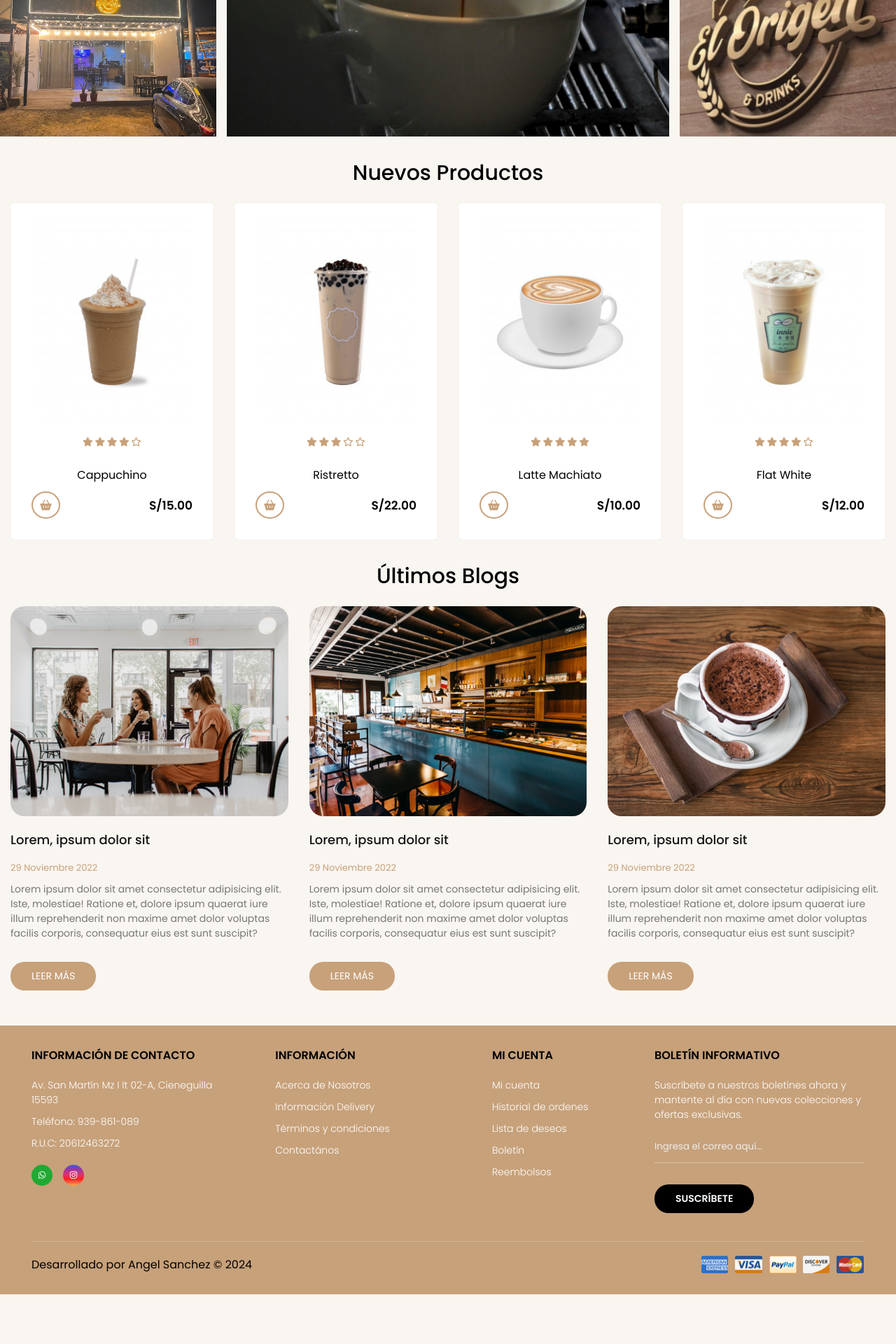
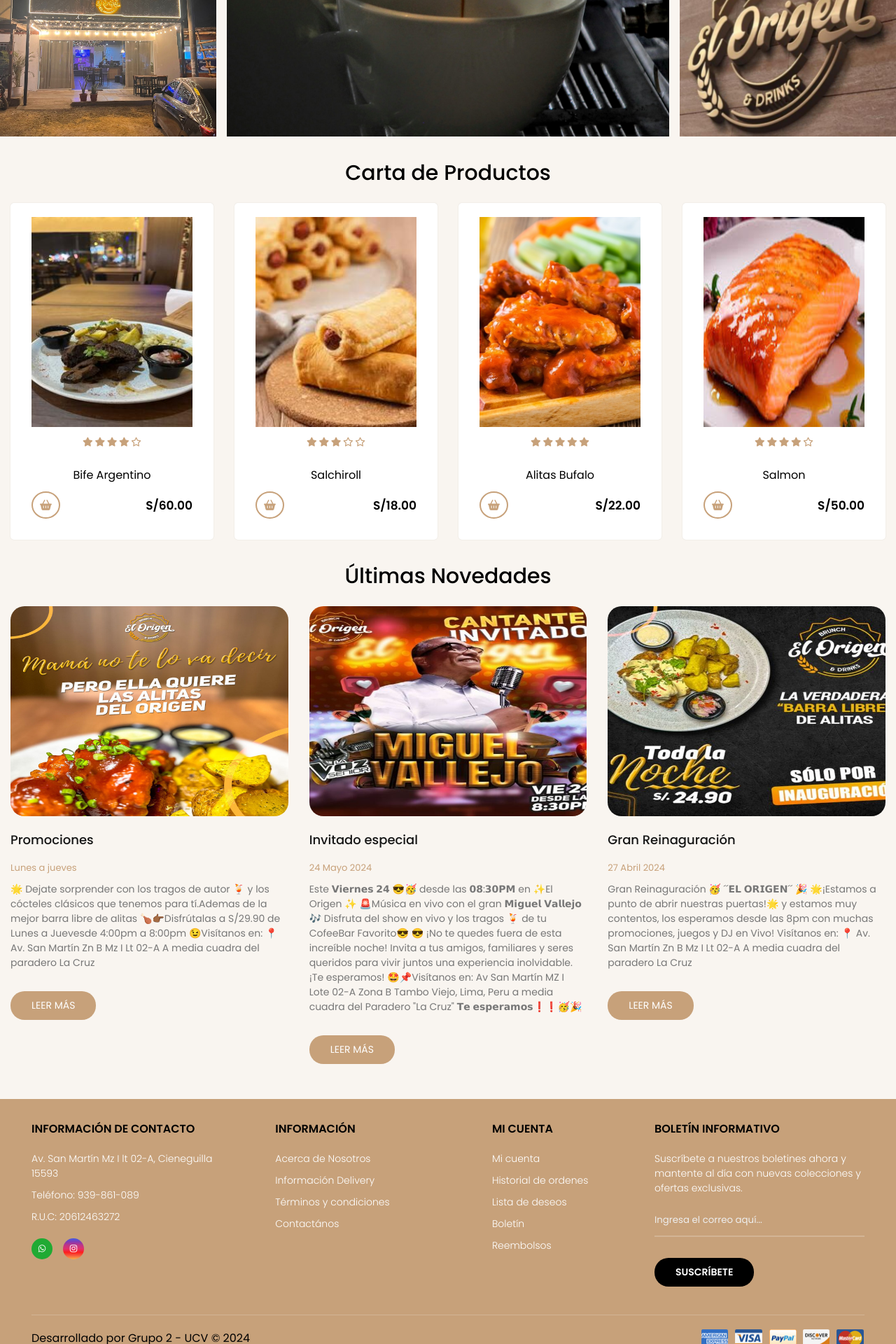
Before and after one commit to ang3lSm1th/proyecto_de_ingenieria_web, a PHP site: page / in a window 1280 px wide. Shown: the part 2280-4200 px from the top of the page at 70% size. Before the commit the page ends 4129 px from the top, so only its background shows below. Run offline with PHP 8.4, Linux system fonts and the light colour scheme; some libraries are stand-ins or nearby versions.

Commit message:
Actu botones y noticias

```diff
--- a/index.html
+++ b/index.html
@@ -42,18 +42,18 @@
 				<nav class="navbar container">
 					<i class="fa-solid fa-bars"></i>
 					<ul class="menu">
-						<li><a href="#">Inicio</a></li>
-						<li><a href="#">Visión y Misión</a></li>
-						<li><a href="#">Acerca de nosotros</a></li>
-						<li><a href="#">Carta De Productos</a></li>
-						<li><a href="#">Más</a></li>
+						<li><a href="#inicio">Inicio</a></li>
+						<li><a href="#categorias">Mejores Categorías</a></li>
+						<li><a href="#productos">Mejores productos</a></li>
+						<li><a href="#carta">Carta De Productos</a></li>
+						<li><a href="#blog">Más</a></li>
 					</ul>
 
 
 		</header>
 
 		<section class="banner">
-			<div class="content-banner">
+			<div class="content-banner" id = "inicio">
 				<p>Restobar</p>
 				<h2>100% Calidad <br />Platillos de primera</h2>
 				<a href="#">Comprar ahora</a>
@@ -76,7 +76,7 @@
 						<p>Platillos a precios accesibles</p>
 					</div>
 				</div>
-				<div class="card-feature">
+				<div class="card-feature" id = "categorias">
 					<i class="fa-solid fa-gift"></i>
 					<div class="feature-content">
 						<span>Promociones</span>
@@ -113,7 +113,7 @@
 			<section class="container top-products">
 				<h1 class="heading-1">Mejores Productos</h1>
 
-				<div class="container-options">
+				<div class="container-options" id = "productos">
 					<span class="active">Destacados</span>
 					<span>Más recientes</span>
 					<span>Mejores Vendidos</span>
@@ -277,13 +277,13 @@
 			</section>
 
 			<section class="container newproduct">
-				<h1 class="heading-1">Nuevos Productos</h1>
+				<h1 class="heading-1">Carta de Productos</h1>
 
-				<div class="container-products">
+				<div class="container-products" id = "carta">
 					<!-- Producto 1 -->
 					<div class="card-product">
 						<div class="container-img">
-							<img src="img/cafe-irish.jpg" alt="Cafe Irish" />
+							<img src="img/producto1.jpeg" alt="Cafe Irish" />
 
 							<div class="button-group">
 								<span>
@@ -305,18 +305,18 @@
 								<i class="fa-solid fa-star"></i>
 								<i class="fa-regular fa-star"></i>
 							</div>
-							<h3>Cappuchino</h3>
+							<h3>Bife Argentino</h3>
 							<span class="add-cart">
 								<i class="fa-solid fa-basket-shopping"></i>
 							</span>
-							<p class="price">S/15.00 </p>
+							<p class="price">S/60.00 </p>
 						</div>
 					</div>
 					<!-- Producto 2 -->
 					<div class="card-product">
 						<div class="container-img">
 							<img
-								src="img/cafe-ingles.jpg"
+								src="img/salchiroll.jpg"
 								alt="Cafe incafe-ingles.jpg"
 							/>
 
@@ -340,17 +340,17 @@
 								<i class="fa-regular fa-star"></i>
 								<i class="fa-regular fa-star"></i>
 							</div>
-							<h3>Ristretto</h3>
+							<h3>Salchiroll</h3>
 							<span class="add-cart">
 								<i class="fa-solid fa-basket-shopping"></i>
 							</span>
-							<p class="price">S/22.00 </p>
+							<p class="price">S/18.00 </p>
 						</div>
 					</div>
 					<!--  -->
 					<div class="card-product">
 						<div class="container-img">
-							<img src="img/cafe-viena.jpg" alt="Cafe Viena" />
+							<img src="img/alitasbufalo.jpg" alt="Cafe Viena" />
 
 							<div class="button-group">
 								<span>
@@ -372,17 +372,17 @@
 								<i class="fa-solid fa-star"></i>
 								<i class="fa-solid fa-star"></i>
 							</div>
-							<h3>Latte Machiato</h3>
+							<h3>Alitas Bufalo</h3>
 							<span class="add-cart">
 								<i class="fa-solid fa-basket-shopping"></i>
 							</span>
-							<p class="price">S/10.00 </p>
+							<p class="price">S/22.00 </p>
 						</div>
 					</div>
 					<!--  -->
 					<div class="card-product">
 						<div class="container-img">
-							<img src="img/cafe-liqueurs.jpg" alt="Cafe Liqueurs" />
+							<img src="img/salmon.jpg" alt="Cafe Liqueurs" />
 							<div class="button-group">
 								<span>
 									<i class="fa-regular fa-eye"></i>
@@ -403,23 +403,23 @@
 								<i class="fa-solid fa-star"></i>
 								<i class="fa-regular fa-star"></i>
 							</div>
-							<h3>Flat White</h3>
+							<h3>Salmon</h3>
 							<span class="add-cart">
 								<i class="fa-solid fa-basket-shopping"></i>
 							</span>
-							<p class="price">S/12.00</p>
+							<p class="price">S/50.00</p>
 						</div>
 					</div>
 				</div>
 			</section>
 
 			<section class="container blogs">
-				<h1 class="heading-1">Últimos Blogs</h1>
+				<h1 class="heading-1">Últimas Novedades</h1>
 
-				<div class="container-blogs">
+				<div class="container-blogs"  id="blog">
 					<div class="card-blog">
 						<div class="container-img">
-							<img src="img/blog-1.jpg" alt="Imagen Blog 1" />
+							<img src="img/ALITAS.NOVEDAD.jpg" alt="Imagen Blog 1" />
 							<div class="button-group-blog">
 								<span>
 									<i class="fa-solid fa-magnifying-glass"></i>
@@ -430,21 +430,22 @@
 							</div>
 						</div>
 						<div class="content-blog">
-							<h3>Lorem, ipsum dolor sit</h3>
-							<span>29 Noviembre 2022</span>
+							<h3>Promociones</h3>
+							<span>Lunes a jueves</span>
 							<p>
-								Lorem ipsum dolor sit amet consectetur adipisicing
-								elit. Iste, molestiae! Ratione et, dolore ipsum
-								quaerat iure illum reprehenderit non maxime amet dolor
-								voluptas facilis corporis, consequatur eius est sunt
-								suscipit?
+								🌟 Dejate sorprender con los tragos de autor 🍹 y
+								los cócteles clásicos que tenemos para tí.Ademas de la
+								mejor barra libre de alitas 🍗👉🏾Disfrútalas a S/29.90 de
+								Lunes a Juevesde 4:00pm a 8:00pm 😉Visítanos en: 📍
+								Av. San Martín Zn B Mz I Lt 02-A A media cuadra del
+								paradero La Cruz
 							</p>
 							<div class="btn-read-more">Leer más</div>
 						</div>
 					</div>
 					<div class="card-blog">
 						<div class="container-img">
-							<img src="img/blog-2.jpg" alt="Imagen Blog 2" />
+							<img src="img/invitado.jpg" alt="Imagen Blog 2" />
 							<div class="button-group-blog">
 								<span>
 									<i class="fa-solid fa-magnifying-glass"></i>
@@ -455,21 +456,24 @@
 							</div>
 						</div>
 						<div class="content-blog">
-							<h3>Lorem, ipsum dolor sit</h3>
-							<span>29 Noviembre 2022</span>
+							<h3>Invitado especial</h3>
+							<span>24 Mayo 2024</span>
 							<p>
-								Lorem ipsum dolor sit amet consectetur adipisicing
-								elit. Iste, molestiae! Ratione et, dolore ipsum
-								quaerat iure illum reprehenderit non maxime amet dolor
-								voluptas facilis corporis, consequatur eius est sunt
-								suscipit?
+								Este 𝗩𝗶𝗲𝗿𝗻𝗲𝘀 𝟮𝟰 😎🥳 desde las 𝟬𝟴:𝟯𝟬𝗣𝗠  en ✨El Origen ✨
+								🚨Música en vivo con el gran 𝗠𝗶𝗴𝘂𝗲𝗹 𝗩𝗮𝗹𝗹𝗲𝗷𝗼 🎶 Disfruta del
+								show en vivo y los tragos 🍹 de tu CofeeBar Favorito😎
+								😎 ¡No te quedes fuera de esta increíble noche! Invita a tus amigos,
+								familiares y seres queridos para vivir juntos una experiencia inolvidable.
+								¡Te esperamos! 🤩📌Visítanos en: Av San Martín MZ I Lote 02-A Zona B
+								Tambo Viejo, Lima, Peru a media cuadra del Paradero "La Cruz"
+								𝗧𝗲 𝗲𝘀𝗽𝗲𝗿𝗮𝗺𝗼𝘀❗❗🥳🎉
 							</p>
 							<div class="btn-read-more">Leer más</div>
 						</div>
 					</div>
 					<div class="card-blog">
 						<div class="container-img">
-							<img src="img/blog-3.jpg" alt="Imagen Blog 3" />
+							<img src="img/INAGURACION.jpg" alt="Imagen Blog 3" />
 							<div class="button-group-blog">
 								<span>
 									<i class="fa-solid fa-magnifying-glass"></i>
@@ -480,14 +484,16 @@
 							</div>
 						</div>
 						<div class="content-blog">
-							<h3>Lorem, ipsum dolor sit</h3>
-							<span>29 Noviembre 2022</span>
+							<h3>Gran Reinaguración</h3>
+							<span>27 Abril 2024</span>
 							<p>
-								Lorem ipsum dolor sit amet consectetur adipisicing
-								elit. Iste, molestiae! Ratione et, dolore ipsum
-								quaerat iure illum reprehenderit non maxime amet dolor
-								voluptas facilis corporis, consequatur eius est sunt
-								suscipit?
+								Gran Reinaguración 🥳 ´´𝗘𝗟 𝗢𝗥𝗜𝗚𝗘𝗡´´ 🎉
+								🌟¡Estamos a punto de abrir nuestras puertas!🌟
+								y estamos muy contentos, los esperamos desde las
+								8pm con muchas promociones, juegos y DJ en Vivo!
+								Visítanos en:
+								📍 Av. San Martín Zn B Mz I Lt 02-A
+								A media cuadra del paradero La Cruz
 							</p>
 							<div class="btn-read-more">Leer más</div>
 						</div>
@@ -558,7 +564,7 @@
 
 				<div class="copyright">
 					<p>
-						Desarrollado por Angel Sanchez &copy; 2024
+						Desarrollado por Grupo 2 - UCV  &copy; 2024
 					</p>
 
 					<img src="img/payment.png" alt="Pagos">
--- a/styles.css
+++ b/styles.css
@@ -9,6 +9,7 @@
 html {
 	font-size: 62.5%;
 	font-family: 'Poppins', sans-serif;
+	scroll-behavior: smooth;
 }
 
 * {
@@ -44,12 +45,14 @@
 	align-items: center;
 	padding: 30px ;
 
+
 }
 
 .customer-support {
 	display: flex;
 	align-items: center;
 	gap: 20px;
+
 }
 
 .customer-support i {
@@ -80,6 +83,7 @@
 	text-transform: uppercase;
 	letter-spacing: -1px;
 
+
 }
 
 .container-user {
@@ -95,6 +99,7 @@
 	padding-right: 25px;
 	border-right: 1px solid #e2e2e2;
 
+
 }
 
 .container-user .fa-basket-shopping {
@@ -102,11 +107,13 @@
 	color: var(--primary-color);
 	padding-left: 10px;
 
+
 }
 
 .content-shopping-cart {
 	display: flex;
 	flex-direction: column;
+
 
 }
 
@@ -122,12 +129,10 @@
 	padding: 10px ;
 	justify-content: center;
 
-
 }
 
 .navbar .fa-bars {
 	display: none;
-
 }
 
 .menu {
```
Also changed, not shown: img/ALITAS.NOVEDAD.jpg (added), img/INAGURACION.jpg (added), img/invitado.jpg (added), img/producto1.jpeg (added), img/salchiroll.jpg (added), img/salmon.jpg (added), 2 other files.
